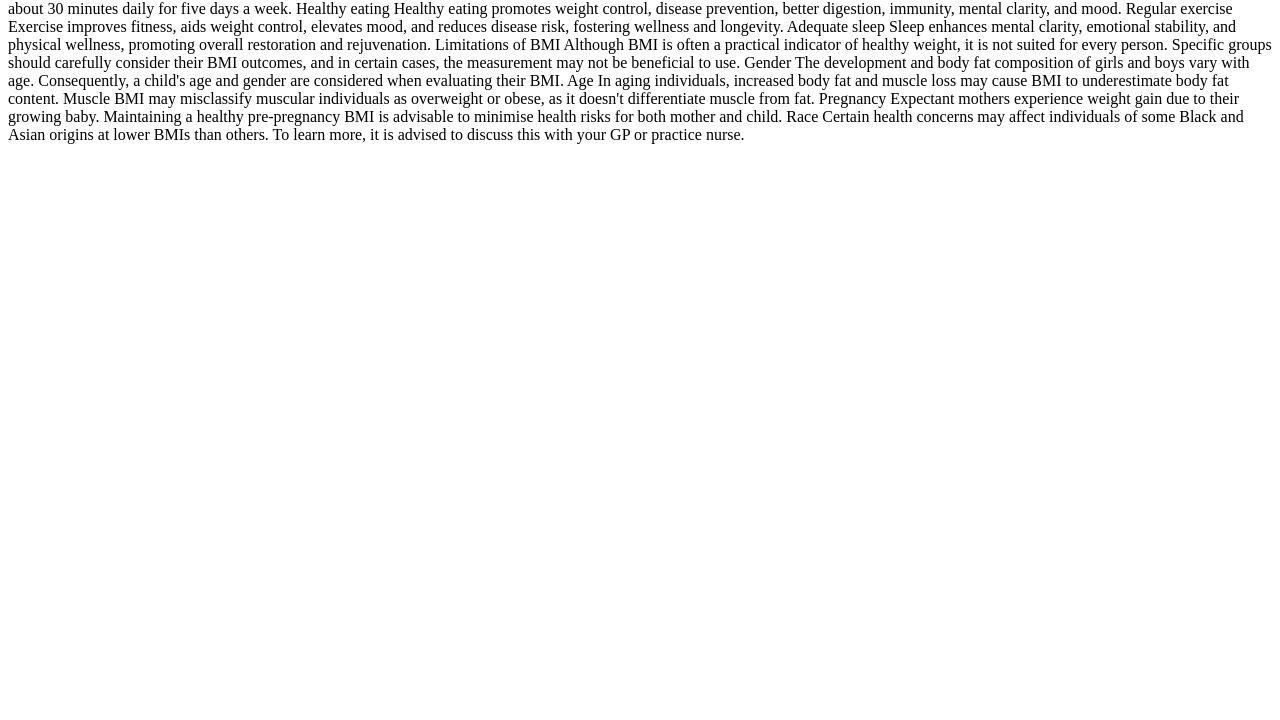
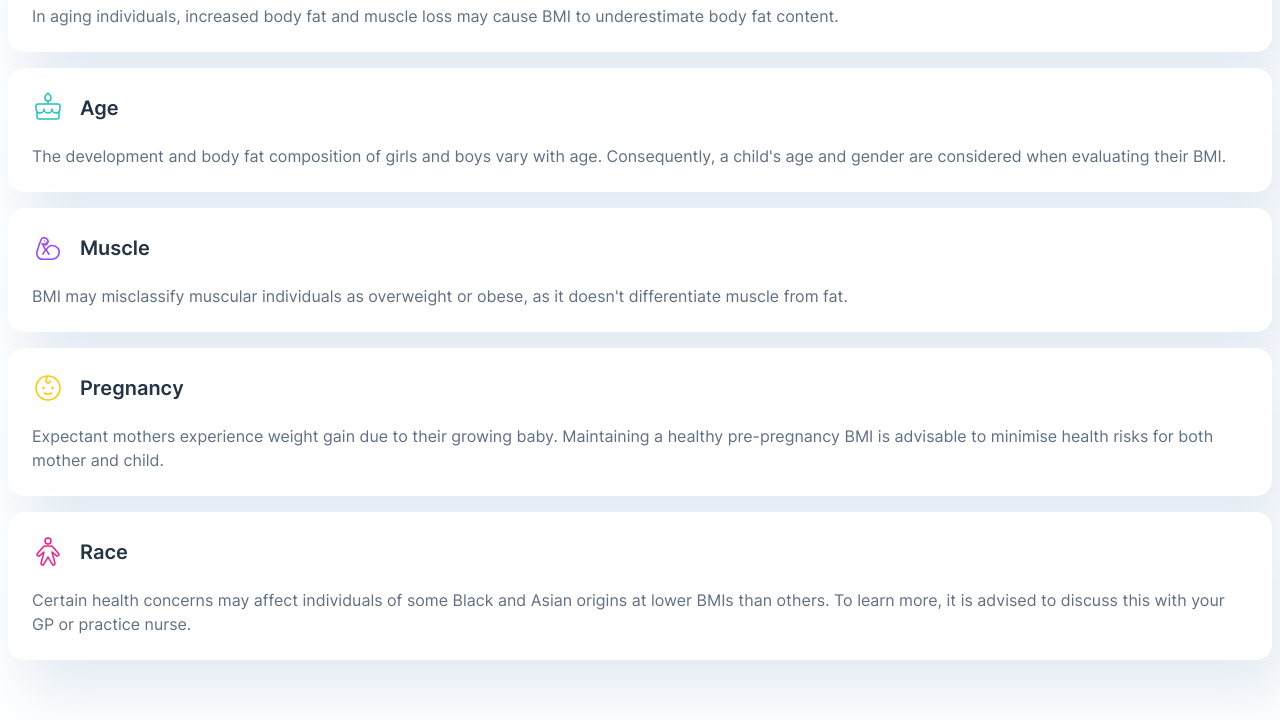
Before and after one commit to Orliland/bmi-calculator, a plain HTML site: page starter-code/index.html in a window 1280 px wide. Shown: the part 80-800 px from the top of the page. Drawn offline with Linux system fonts and the light colour scheme.

Commit message:
add cards section and cards items

```diff
--- /dev/null
+++ b/starter-code/css/main.css
@@ -0,0 +1,39 @@
+.cards {
+  display: flex;
+  flex-direction: column;
+  gap: 1.6rem;
+}
+
+.card {
+  padding: 2.4rem;
+  border-radius: 1.6rem;
+
+  background-color: var(--pure-white);
+  box-shadow: 1.6rem 3.2rem 5.6rem var(--bx-shadow);
+}
+
+.card__header {
+  display: flex;
+  align-items: center;
+  gap: 1.6rem;
+  margin-bottom: 2rem;
+}
+
+.card__icon {
+  width: 3.2rem;
+  height: 3.2rem;
+}
+
+.card__title {
+  font: var(--heading-s);
+
+  color: var(--gunmetal);
+}
+
+.card__body {
+  margin: 0px;
+
+  font: var(--body-m);
+
+  color: var(--dark-electric-blue);
+}
--- a/starter-code/index.html
+++ b/starter-code/index.html
@@ -1,16 +1,22 @@
 <!DOCTYPE html>
 <html lang="en">
-<head>
-  <meta charset="UTF-8">
-  <meta name="viewport" content="width=device-width, initial-scale=1.0">
+  <head>
+    <meta charset="UTF-8" />
+    <meta name="viewport" content="width=device-width, initial-scale=1.0" />
 
-  <link rel="icon" type="image/png" sizes="32x32" href="./assets/images/favicon-32x32.png">
+    <link
+      rel="icon"
+      type="image/png"
+      sizes="32x32"
+      href="./assets/images/favicon-32x32.png"
+    />
 
-  <title>Frontend Mentor | Body Mass Index Calculator</title>
-</head>
-<body>
-
-  Body Mass Index Calculator
+    <title>Frontend Mentor | Body Mass Index Calculator</title>
+    <link rel="stylesheet" href="./css/setup.css" />
+    <link rel="stylesheet" href="./css/main.css" />
+  </head>
+  <body>
+    <!-- Body Mass Index Calculator
 
   Better understand your weight in relation to your height using our
   body mass index (BM) calculator. While BMI is not the sole determinant
@@ -27,10 +33,10 @@
 
   Your BMI is...
 
-  <!-- add score -->
+  add score
 
-  Your BMI suggests you're <!-- add classification -->.
-  Your ideal weight is between <!-- add range -->.
+  Your BMI suggests you're add classification .
+  Your ideal weight is between add range .
 
   What your BMI result means
 
@@ -59,27 +65,73 @@
   every person. Specific groups should carefully consider their BMI outcomes, and in
   certain cases, the measurement may not be beneficial to use.
 
-  Gender
-  The development and body fat composition of girls and boys vary with age. Consequently,
-  a child's age and gender are considered when evaluating their BMI.
-
-  Age
-  In aging individuals, increased body fat and muscle loss may cause BMI to underestimate
-  body fat content.
-
-  Muscle
-  BMI may misclassify muscular individuals as overweight or obese, as it doesn't
-  differentiate muscle from fat.
-
-  Pregnancy
-  Expectant mothers experience weight gain due to their growing baby. Maintaining a
-  healthy pre-pregnancy BMI is advisable to minimise health risks for both mother
-  and child.
-
-  Race
-  Certain health concerns may affect individuals of some Black and Asian origins at
-  lower BMIs than others. To learn more, it is advised to discuss this with your
-  GP or practice nurse.
-
-</body>
+   -->
+    <section class="cards">
+      <article class="card">
+        <div class="card__header">
+          <img
+            src="./assets/images/icon-gender.svg"
+            alt=""
+            class="card__icon"
+          />
+          <span class="card__title">Gender</span>
+        </div>
+        <p class="card__body">
+          In aging individuals, increased body fat and muscle loss may cause BMI
+          to underestimate body fat content.
+        </p>
+      </article>
+      <article class="card">
+        <div class="card__header">
+          <img src="./assets/images/icon-age.svg" alt="" class="card__icon" />
+          <span class="card__title">Age</span>
+        </div>
+        <p class="card__body">
+          The development and body fat composition of girls and boys vary with
+          age. Consequently, a child's age and gender are considered when
+          evaluating their BMI.
+        </p>
+      </article>
+      <article class="card">
+        <div class="card__header">
+          <img
+            src="./assets/images/icon-muscle.svg"
+            alt=""
+            class="card__icon"
+          />
+          <span class="card__title">Muscle</span>
+        </div>
+        <p class="card__body">
+          BMI may misclassify muscular individuals as overweight or obese, as it
+          doesn't differentiate muscle from fat.
+        </p>
+      </article>
+      <article class="card">
+        <div class="card__header">
+          <img
+            src="./assets/images/icon-pregnancy.svg"
+            alt=""
+            class="card__icon"
+          />
+          <span class="card__title">Pregnancy</span>
+        </div>
+        <p class="card__body">
+          Expectant mothers experience weight gain due to their growing baby.
+          Maintaining a healthy pre-pregnancy BMI is advisable to minimise
+          health risks for both mother and child.
+        </p>
+      </article>
+      <article class="card">
+        <div class="card__header">
+          <img src="./assets/images/icon-race.svg" alt="" class="card__icon" />
+          <span class="card__title">Race</span>
+        </div>
+        <p class="card__body">
+          Certain health concerns may affect individuals of some Black and Asian
+          origins at lower BMIs than others. To learn more, it is advised to
+          discuss this with your GP or practice nurse.
+        </p>
+      </article>
+    </section>
+  </body>
 </html>
```
